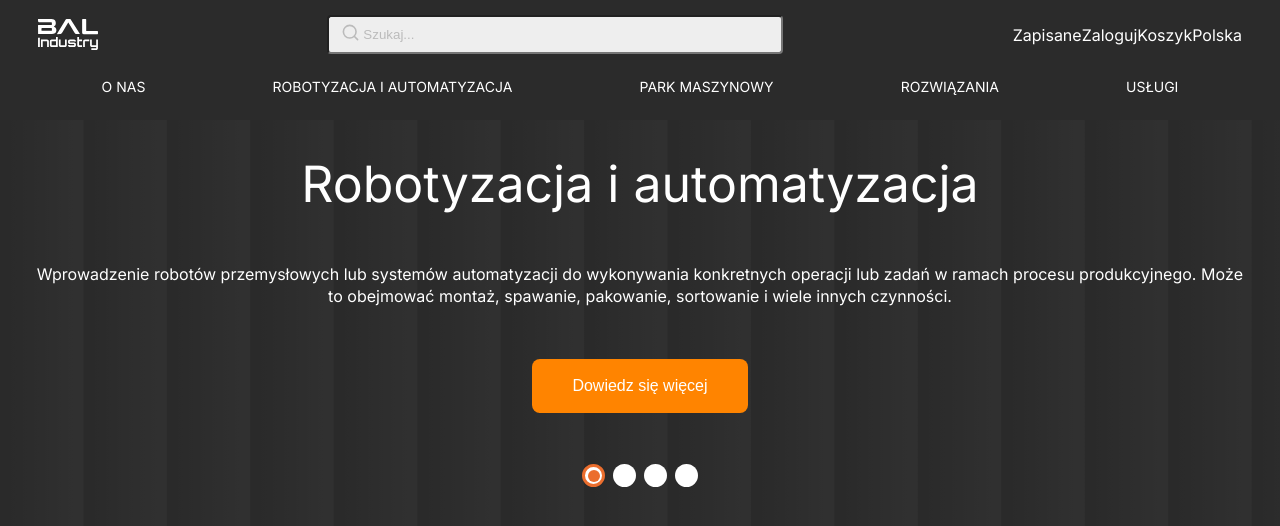
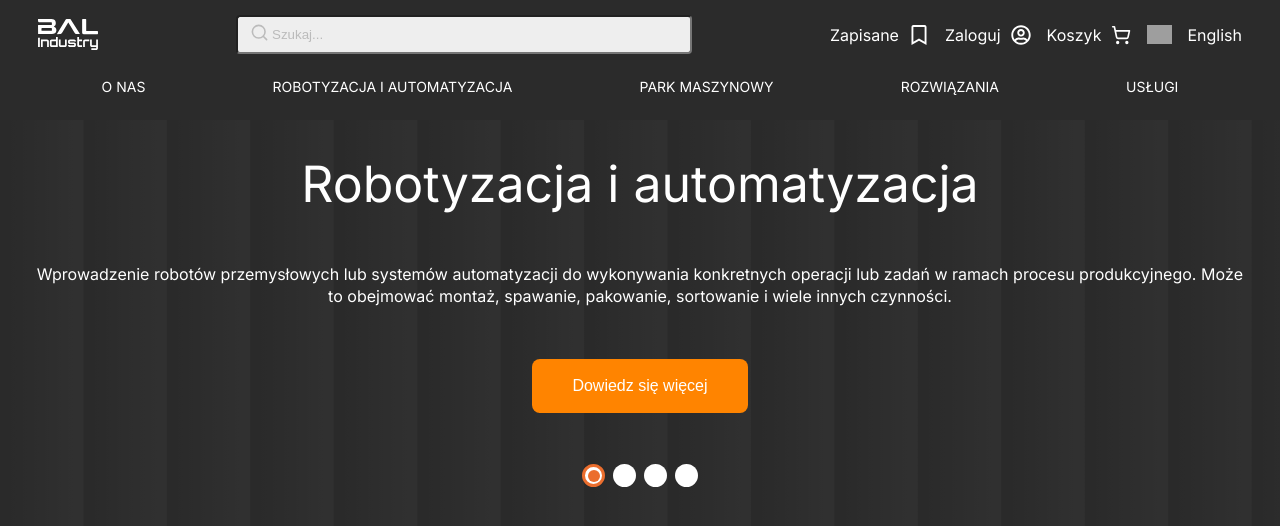
Before and after one commit to m-went/balindustryv2, a Next.js app: page /en in a window 1280 px wide. Shown: the top 526 px of the page. Built offline with nearby package versions, Linux system fonts and the light colour scheme; grey boxes are pictures that could not be loaded.

Commit message:
add language selector and start work witch popular offers on main page

```diff
--- /dev/null
+++ b/src/components/LanguageSelector/LanguageSelector.module.scss
@@ -0,0 +1,11 @@
+.languageSelector {
+  display: flex;
+  justify-content: center;
+  align-items: center;
+  width: 100%;
+  gap: 15px;
+
+  .flag {
+    width: 25px;
+  }
+}
--- a/src/components/LanguageSelector/LanguageSelector.tsx
+++ b/src/components/LanguageSelector/LanguageSelector.tsx
@@ -3,6 +3,7 @@
 import React, { useState, useEffect, useRef } from 'react'
 import { useLocale } from 'next-intl'
 import Image from 'next/image'
+import styles from './LanguageSelector.module.scss'
 import { Link, usePathname } from '@/navigation'
 
 const SupportedLocales = ['pl', 'en', 'de', 'fr'] as const
@@ -78,20 +79,21 @@ const GenerateLanguageSelectorTrigger: React.FC<LangWithFlagProps> = ({
   return (
     <div
       ref={languageRef}
-      className="language-selector"
+      className={styles.languageSelector}
       onClick={() => {
         setIsOpen(!isOpen)
       }}
     >
       <Image
         src={`https://hatscripts.github.io/circle-flags/flags/${locale === 'en' ? 'gb' : locale}.svg`}
+        className={styles.flag}
         alt={'flaga'}
         height={25}
         width={25}
       />
       {generateLanguageName(locale)}
       {isOpen && (
-        <div className="language-options">
+        <div>
           {SupportedLocales.map((supportedLocale) => (
             <LinkWithFlag
               key={supportedLocale}
--- a/src/components/homePage/PopularOffers/PopularOffers.tsx
+++ b/src/components/homePage/PopularOffers/PopularOffers.tsx
@@ -4,79 +4,81 @@ import { Swiper, SwiperSlide } from 'swiper/react'
 import 'swiper/css'
 import 'swiper/css/pagination'
 import { Pagination } from 'swiper/modules'
+import styles from './PopularOffers.module.scss'
+import photo from '../../../../public/products/twin_one_axis.png'
+import Image from 'next/image'
 
 export default function PopularOffers() {
+  const slidesContent = [
+    {
+      img: photo,
+      productName: 'Stanowisko Twin One-axis',
+      productSecondLine: 'Robot Gofa 15000, UR5/UR12',
+      lowestPrice: 'Najniższa cena z ostatnich 30 dni: 7,50 zł',
+      actualPrice: '300$',
+      lastPrice: '350$',
+    },
+    {
+      img: photo,
+      productName: 'Stanowisko Twin One-axis',
+      productSecondLine: 'Robot Gofa 15000, UR5/UR12',
+      lowestPrice: 'Najniższa cena z ostatnich 30 dni: 7,50 zł',
+      actualPrice: '300$',
+      lastPrice: '350$',
+    },
+    {
+      img: photo,
+      productName: 'Stanowisko Twin One-axis',
+      productSecondLine: 'Robot Gofa 15000, UR5/UR12',
+      lowestPrice: 'Najniższa cena z ostatnich 30 dni: 7,50 zł',
+      actualPrice: '300$',
+      lastPrice: '350$',
+    },
+  ]
+
+  const slidesPagination = {
+    clickable: true,
+    renderBullet(index: any, className: string) {
+      return (
+        '<div class="' +
+        className +
+        ' ' +
+        styles.paginationBullet +
+        '"><span></span></div>'
+      )
+    },
+  }
+
   return (
     <div>
-      <Swiper pagination={true} modules={[Pagination]} className="mySwiper">
-        <SwiperSlide>
-          <img alt="Product photo" />
-          <h3>Stanowisko Twin One-axis</h3>
-          <p>Robot Gofa 15000, UR5/UR12</p>
-          <p>Najniższa cena z ostatnich 30 dni: 7,50 zł</p>
+      <h2>Popularne oferty</h2>
+      <Swiper
+        pagination={slidesPagination}
+        modules={[Pagination]}
+        loop={true}
+        className="mySwiper"
+      >
+        {slidesContent.map((slide, index) => (
+          <SwiperSlide key={index}>
+            <div className={styles.slideContainer}>
+              <Image src={slide.img} alt="Product photo" />
+              <h3>{slide.productName}</h3>
+              <p>{slide.productSecondLine}</p>
+              <p>{slide.lowestPrice}</p>
               <div>
-            300${' '}
+                {slide.actualPrice}{' '}
                 <p
                   style={{
                     textDecorationLine: 'line-through',
                     textDecorationStyle: 'solid',
                   }}
                 >
-              350$
+                  {slide.lastPrice}
                 </p>
               </div>
-        </SwiperSlide>
-        <SwiperSlide>
-          <img alt="Product photo" />
-          <h3>Stanowisko Twin One-axis</h3>
-          <p>Robot Gofa 15000, UR5/UR12</p>
-          <p>Najniższa cena z ostatnich 30 dni: 7,50 zł</p>
-          <div>
-            300${' '}
-            <p
-              style={{
-                textDecorationLine: 'line-through',
-                textDecorationStyle: 'solid',
-              }}
-            >
-              350$
-            </p>
             </div>
           </SwiperSlide>
-        <SwiperSlide>
-          <img alt="Product photo" />
-          <h3>Stanowisko Twin One-axis</h3>
-          <p>Robot Gofa 15000, UR5/UR12</p>
-          <p>Najniższa cena z ostatnich 30 dni: 7,50 zł</p>
-          <div>
-            300${' '}
-            <p
-              style={{
-                textDecorationLine: 'line-through',
-                textDecorationStyle: 'solid',
-              }}
-            >
-              350$
-            </p>
-          </div>
-        </SwiperSlide>
-        <SwiperSlide>
-          <img alt="Product photo" />
-          <h3>Stanowisko Twin One-axis</h3>
-          <p>Robot Gofa 15000, UR5/UR12</p>
-          <p>Najniższa cena z ostatnich 30 dni: 7,50 zł</p>
-          <div>
-            300${' '}
-            <p
-              style={{
-                textDecorationLine: 'line-through',
-                textDecorationStyle: 'solid',
-              }}
-            >
-              350$
-            </p>
-          </div>
-        </SwiperSlide>
+        ))}
       </Swiper>
     </div>
   )
--- a/src/components/homePage/WelcomeSlider/WelcomeSlider.module.scss
+++ b/src/components/homePage/WelcomeSlider/WelcomeSlider.module.scss
@@ -25,8 +25,6 @@
 
   img {
     position: absolute;
-    /*   height: 100%;
-    width: 100%; */
     top: 0;
     left: 0;
   }
--- a/src/components/navbar/Navbar.module.scss
+++ b/src/components/navbar/Navbar.module.scss
@@ -151,3 +151,23 @@
 .submenuOpen .submenusList {
   height: 35%;
 }
+
+.topOptions {
+  gap: 16px;
+
+  li {
+    display: flex;
+    justify-content: center;
+    align-items: center;
+    gap: 10px;
+  }
+
+  li:hover {
+    cursor: pointer;
+  }
+
+  svg {
+    height: 20px;
+    width: 20px;
+  }
+}
--- a/src/components/navbar/Navbar.tsx
+++ b/src/components/navbar/Navbar.tsx
@@ -3,16 +3,28 @@
 'use client'
 import Image from 'next/image'
 import { useState, useEffect, useRef } from 'react'
-import { LuSearch } from 'react-icons/lu'
+import { LuSearch, LuShoppingCart } from 'react-icons/lu'
+import { FaRegBookmark, FaRegUserCircle } from 'react-icons/fa'
 import logoWhite from '../../../public/logos/BALIndustryLogoWhite.svg'
 import styles from './Navbar.module.scss'
 import Hamburger from './hamburger/Hamburger'
 import HamburgerMenu from './hamburgerMenu/HamburgerMenu'
+import useWindowDimensions from '@/hooks/useWindowDimensions'
+import { LanguageSelector } from '../LanguageSelector/LanguageSelector'
 
 export default function Navbar() {
   const [isMenuOpen, setIsMenuOpen] = useState(false)
   const [isMobile, setIsMobile] = useState(false)
   const [chosenMenu, setChosenMenu] = useState<string | null>(null)
+  const windowDimensions = useWindowDimensions()
+
+  useEffect(() => {
+    if (windowDimensions.width !== undefined && windowDimensions.width < 900) {
+      setIsMobile(true)
+    } else {
+      setIsMobile(false)
+    }
+  }, [windowDimensions.width])
 
   const ref = useRef(null)
 
@@ -77,11 +89,19 @@ export default function Navbar() {
                 className={styles.searchbar}
               />
             </div>
-            <ul>
-              <li>Zapisane</li>
-              <li>Zaloguj</li>
-              <li>Koszyk</li>
-              <li>Polska</li>
+            <ul className={styles.topOptions}>
+              <li>
+                Zapisane <FaRegBookmark />
+              </li>
+              <li>
+                Zaloguj <FaRegUserCircle />
+              </li>
+              <li>
+                Koszyk <LuShoppingCart />
+              </li>
+              <li>
+                <LanguageSelector />
+              </li>
             </ul>
           </div>
           <div
--- a/src/components/navbar/hamburgerMenu/HamburgerMenu.module.scss
+++ b/src/components/navbar/hamburgerMenu/HamburgerMenu.module.scss
@@ -60,7 +60,7 @@
   background-color: $side-navbar-bottom-color;
 
   ul {
-    margin-top: 0;
+    margin: 0;
   }
 
   li {
--- a/src/components/navbar/hamburgerMenu/HamburgerMenu.tsx
+++ b/src/components/navbar/hamburgerMenu/HamburgerMenu.tsx
@@ -11,6 +11,7 @@ import {
 import { LuShoppingCart, LuDownload, LuInfo } from 'react-icons/lu'
 import { useState } from 'react'
 import styles from './HamburgerMenu.module.scss'
+import { LanguageSelector } from '@/components/LanguageSelector/LanguageSelector'
 
 interface HamburgerMenuProps {
   isMenuOpen: boolean
@@ -102,7 +103,9 @@ const HamburgerMenu: React.FC<HamburgerMenuProps> = ({
             <LuInfo />
             POMOC
           </li>
-          <li>Polska</li>
+          <li className={styles.languageSelector}>
+            <LanguageSelector />
+          </li>
         </ul>
       </div>
     </div>
```
Also changed, not shown: public/products/twin_one_axis.png (added), src/components/homePage/PopularOffers/PopularOffers.module.scss (added). Lines whose indentation alone changed are shown as unchanged.
